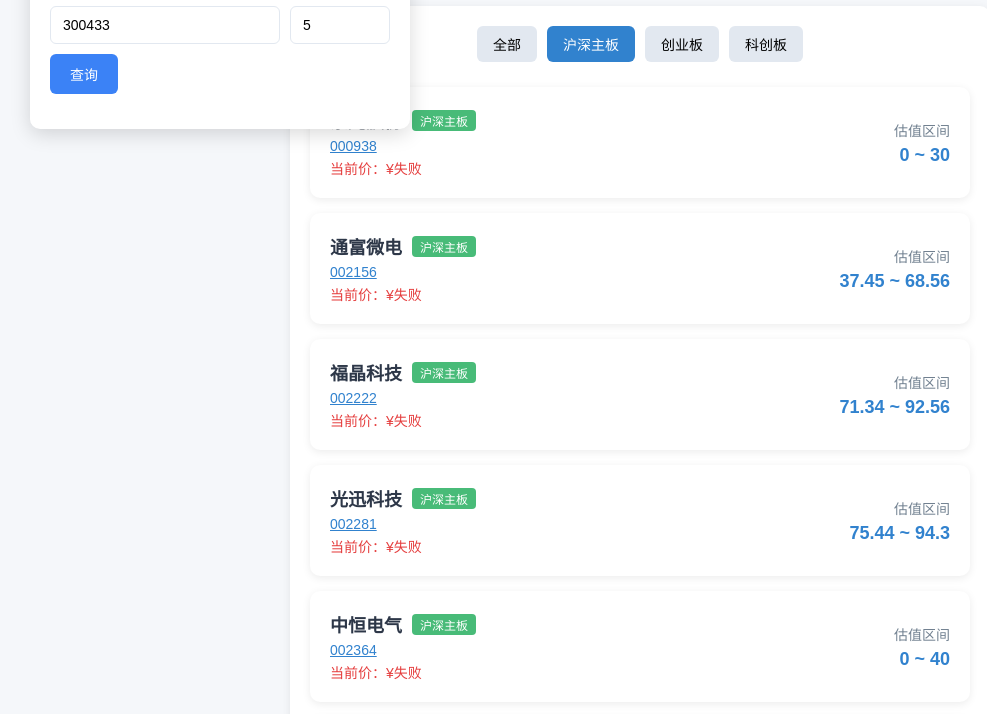
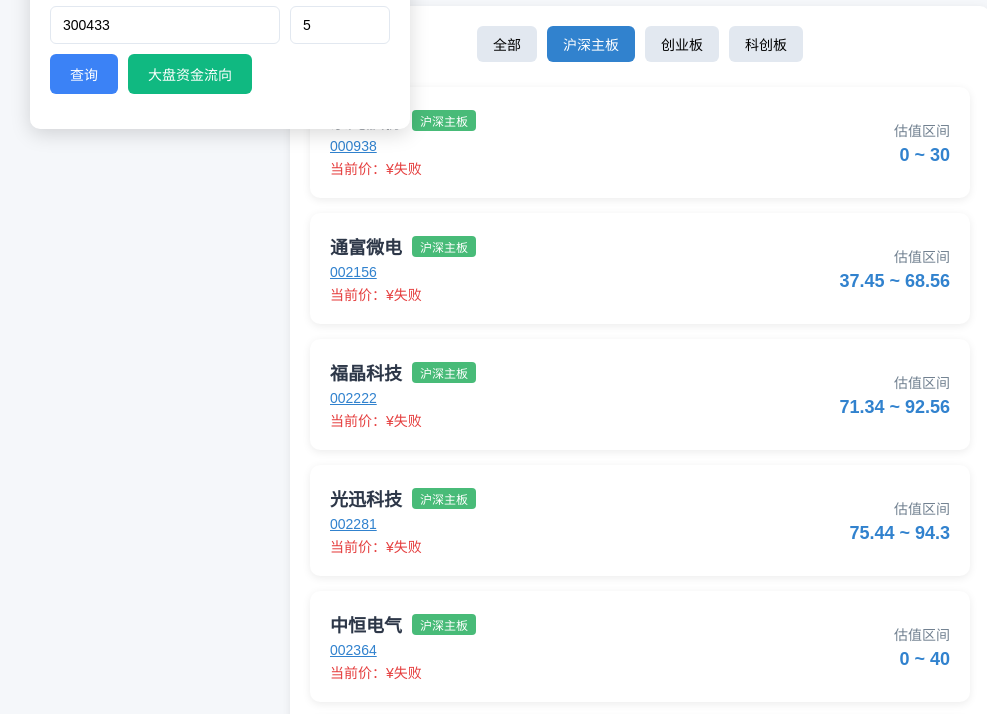
Before and after one commit to Liu960308/agu.github.io, a plain HTML site: page index.html in a window 1280 px wide. Shown: the part 90-804 px from the top of the page, without its empty margins (0-987 px from the left). Drawn offline with Linux system fonts and the light colour scheme; no server answers.

Commit message:
Add files via upload

```diff
--- a/index.html
+++ b/index.html
@@ -260,6 +260,22 @@
                 margin-bottom: 20px;
             }
         }
+
+        #capitalFlowBtn {
+  padding: 10px 20px;
+  background: #10b981;
+  color: white;
+  border: none;
+  border-radius: 6px;
+  cursor: pointer;
+  font-size: 14px;
+  text-decoration: none;
+  display: inline-block;
+  text-align: center;
+}
+#capitalFlowBtn:hover {
+  background: #059669;
+}
     </style>
 </head>
 
@@ -275,6 +291,7 @@
                 <input type="text" id="stockCode" placeholder="只输入股票代码，如：300433、600000" value="300433">
                 <input type="text" id="customPercent" placeholder="自定义百分比(%)" value="5">
                 <button id="queryBtn">查询</button>
+                <a href="https://data.eastmoney.com/zjlx/dpzjlx.html" target="_blank" id="capitalFlowBtn">大盘资金流向</a>
             </div>
             <div class="loading" id="loading">正在查询...</div>
             <div class="result" id="result">
```
